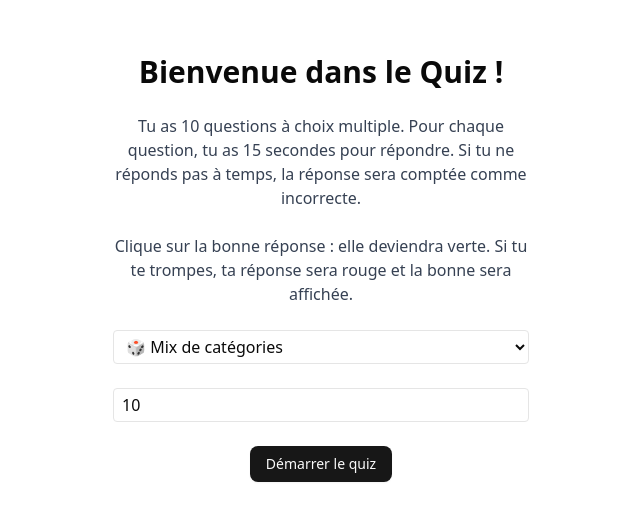
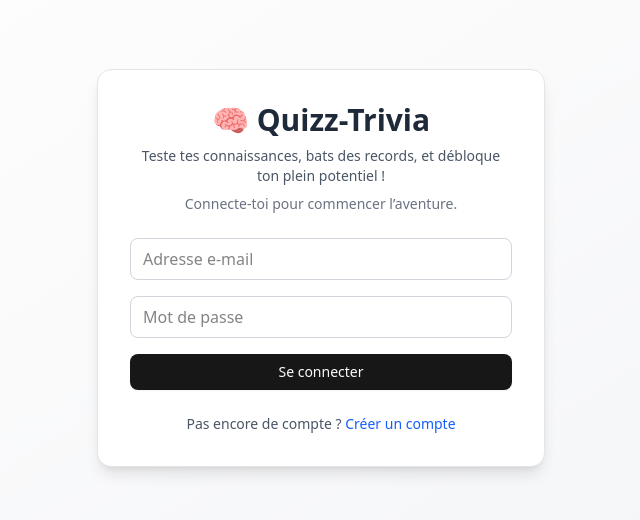
Before and after one commit to RonanKer29/quizz-trivia-api, a React (Vite) app: page / in a window 1280 px wide. Shown: the part 132-652 px from the top of the page, without its empty margins (319-959 px from the left). Built offline with nearby package versions, Linux system fonts and the light colour scheme.

Commit message:
login + supabase

```diff
--- a/package.json
+++ b/package.json
@@ -11,6 +11,7 @@
   },
   "dependencies": {
     "@radix-ui/react-slot": "^1.2.3",
+    "@supabase/supabase-js": "^2.49.9",
     "@tailwindcss/vite": "^4.1.8",
     "class-variance-authority": "^0.7.1",
     "clsx": "^2.1.1",
--- a/src/App.jsx
+++ b/src/App.jsx
@@ -1,13 +1,28 @@
-import { useState } from "react";
+import { useState, useEffect } from "react";
 import Welcome from "./components/Welcome";
 import QuestionCard from "./components/QuestionCard";
 import ScoreScreen from "./components/ScoreScreen";
+import Login from "./components/Login";
+import { getUser, signOut } from "./utils/auth";
+import { CATEGORY_LABELS } from "./utils/categories";
 
 const App = () => {
+  const [user, setUser] = useState(null);
   const [questions, setQuestions] = useState([]);
   const [isQuizStarted, setIsQuizStarted] = useState(false);
   const [currentIndex, setCurrentIndex] = useState(0);
   const [score, setScore] = useState(0);
+  const [selectedCategoryId, setSelectedCategoryId] = useState("");
+  const [selectedCategoryLabel, setSelectedCategoryLabel] = useState("Mix");
+
+  // Vérifie l'authentification à l'arrivée
+  useEffect(() => {
+    const fetchUser = async () => {
+      const u = await getUser();
+      setUser(u);
+    };
+    fetchUser();
+  }, []);
 
   const startQuiz = async (amount, categoryId) => {
     try {
@@ -19,16 +34,15 @@ const App = () => {
 
       const res = await fetch(url);
       const data = await res.json();
+
       setQuestions(data.results);
       setIsQuizStarted(true);
+      setSelectedCategoryId(categoryId || "");
+      setSelectedCategoryLabel(CATEGORY_LABELS[categoryId] || "Mix");
     } catch (err) {
       console.error("Erreur lors du chargement des questions:", err);
     }
   };
-
-  if (!isQuizStarted) {
-    return <Welcome onStart={startQuiz} />;
-  }
 
   const handleAnswer = (isCorrect) => {
     if (isCorrect) {
@@ -36,9 +50,35 @@ const App = () => {
     }
   };
 
+  // Déconnexion utilisateur
+  const handleLogout = async () => {
+    await signOut();
+    setUser(null);
+    setIsQuizStarted(false);
+    setScore(0);
+    setCurrentIndex(0);
+  };
+
+  if (!user) {
+    return <Login onAuthSuccess={() => window.location.reload()} />;
+  }
+
   return (
-    <div>
-      {questions.length > 0 ? (
+    <div className="p-4">
+      <div className="flex justify-between items-center mb-4">
+        <p className="text-sm text-gray-600">
+          Connecté en tant que : {user.email}
+        </p>
+        <button
+          onClick={handleLogout}
+          className="text-red-600 text-sm underline hover:text-red-800"
+        >
+          Se déconnecter
+        </button>
+      </div>
+
+      {isQuizStarted ? (
+        questions.length > 0 ? (
           currentIndex < questions.length ? (
             <QuestionCard
               currentIndex={currentIndex}
@@ -46,11 +86,16 @@ const App = () => {
               onAnswer={handleAnswer}
               onNext={() => setCurrentIndex((prev) => prev + 1)}
               totalQuestions={questions.length}
+              selectedCategoryLabel={selectedCategoryLabel}
             />
           ) : (
             <ScoreScreen
               score={score}
               total={questions.length}
+              category={selectedCategoryLabel}
+              selectedCategoryLabel={selectedCategoryLabel}
+              userId={user.id}
+              userName={user.email}
               onRestart={() => {
                 setCurrentIndex(0);
                 setScore(0);
@@ -59,7 +104,12 @@ const App = () => {
             />
           )
         ) : (
-        <p>Chargement de la question...</p>
+          <p className="text-center mt-20 text-gray-500">
+            Chargement des questions...
+          </p>
+        )
+      ) : (
+        <Welcome onStart={startQuiz} />
       )}
     </div>
   );
--- /dev/null
+++ b/src/components/Login.jsx
@@ -0,0 +1,82 @@
+import { useState } from "react";
+import { signIn, signUp } from "../utils/auth";
+import { Button } from "./ui/button";
+
+const Login = ({ onAuthSuccess }) => {
+  const [email, setEmail] = useState("");
+  const [password, setPassword] = useState("");
+  const [isLogin, setIsLogin] = useState(true);
+  const [errorMsg, setErrorMsg] = useState("");
+
+  const handleSubmit = async (e) => {
+    e.preventDefault();
+    setErrorMsg("");
+    const { error } = isLogin
+      ? await signIn(email, password)
+      : await signUp(email, password);
+
+    if (error) {
+      setErrorMsg(error.message);
+    } else {
+      onAuthSuccess?.();
+    }
+  };
+
+  return (
+    <div className="h-screen w-screen flex items-center justify-center bg-gradient-to-br from-white to-gray-100 px-4">
+      <div className="bg-white p-8 rounded-xl shadow-lg border max-w-md w-full space-y-6">
+        <div className="space-y-2 text-center">
+          <h1 className="text-3xl font-bold text-gray-800">🧠 Quizz-Trivia</h1>
+          <p className="text-sm text-gray-600">
+            Teste tes connaissances, bats des records, et débloque ton plein
+            potentiel !
+          </p>
+          <p className="text-sm text-gray-500">
+            {isLogin
+              ? "Connecte-toi pour commencer l’aventure."
+              : "Crée un compte pour te mesurer aux meilleurs."}
+          </p>
+        </div>
+
+        {errorMsg && (
+          <p className="text-red-600 text-sm text-center">{errorMsg}</p>
+        )}
+
+        <form onSubmit={handleSubmit} className="space-y-4">
+          <input
+            type="email"
+            placeholder="Adresse e-mail"
+            value={email}
+            onChange={(e) => setEmail(e.target.value)}
+            required
+            className="w-full border border-gray-300 px-3 py-2 rounded-md focus:outline-none focus:ring focus:ring-blue-400"
+          />
+          <input
+            type="password"
+            placeholder="Mot de passe"
+            value={password}
+            onChange={(e) => setPassword(e.target.value)}
+            required
+            className="w-full border border-gray-300 px-3 py-2 rounded-md focus:outline-none focus:ring focus:ring-blue-400"
+          />
+
+          <Button type="submit" className="w-full">
+            {isLogin ? "Se connecter" : "Créer mon compte"}
+          </Button>
+        </form>
+
+        <p className="text-sm text-center text-gray-600">
+          {isLogin ? "Pas encore de compte ?" : "Déjà inscrit ?"}{" "}
+          <button
+            onClick={() => setIsLogin(!isLogin)}
+            className="text-blue-600 hover:underline font-medium"
+          >
+            {isLogin ? "Créer un compte" : "Se connecter"}
+          </button>
+        </p>
+      </div>
+    </div>
+  );
+};
+
+export default Login;
--- a/src/components/QuestionCard.jsx
+++ b/src/components/QuestionCard.jsx
@@ -9,6 +9,7 @@ const QuestionCard = ({
   onAnswer,
   onNext,
   totalQuestions,
+  selectedCategoryLabel,
 }) => {
   const [shuffledAnswers, setShuffledAnswers] = useState([]);
   const [selectedAnswer, setSelectedAnswer] = useState(null);
@@ -48,16 +49,18 @@ const QuestionCard = ({
   return (
     <div className="h-screen w-screen flex items-center justify-center px-4">
       <div className="text-center max-w-xl space-y-6">
+        <h1 className="text-lg text-muted-foreground font-bold">
+          Tu joues dans la catégorie: {selectedCategoryLabel}
+        </h1>
         <p className="text-gray-600 text-sm">
-          {" "}
           Question : {currentIndex + 1} / {totalQuestions}
         </p>
-        <p className="text-xl font-semibold">
+        <p className="text-3xl font-semibold">
           {decodeHTML(questionData.question)}
         </p>
 
         <div className="grid gap-4">
-          <p className="text-sm text-gray-500">⏱ Temps restant : {timer}s</p>
+          <p className="text-sm text-red-500">⏱ Temps restant : {timer}s</p>
 
           {shuffledAnswers.map((sa, i) => (
             <Button
--- a/src/components/ScoreScreen.jsx
+++ b/src/components/ScoreScreen.jsx
@@ -1,4 +1,6 @@
 import { Button } from "./ui/button";
+import { useEffect, useRef } from "react";
+import { supabase } from "../supabaseClient";
 
 const getFeedbackMessage = (score, total) => {
   const ratio = score / total;
@@ -8,9 +10,49 @@ const getFeedbackMessage = (score, total) => {
   return "Ne te décourage pas, continue à t'entraîner 🙌";
 };
 
-const ScoreScreen = ({ score, total, onRestart }) => {
+const ScoreScreen = ({
+  score,
+  total,
+  category,
+  selectedCategoryLabel,
+  userId,
+  userName, // 👈 reçu depuis App.jsx
+  onRestart,
+}) => {
   const percent = Math.round((score / total) * 100);
   const message = getFeedbackMessage(score, total);
+  const hasInserted = useRef(false);
+
+  useEffect(() => {
+    if (hasInserted.current) return;
+
+    const saveScore = async () => {
+      const { error } = await supabase.from("games").insert([
+        {
+          user_id: userId,
+          user_name: userName, // ✅ email de l'utilisateur
+          score,
+          total,
+          category,
+        },
+      ]);
+
+      if (error) {
+        console.error("❌ Erreur lors de l'enregistrement :", error.message);
+      } else {
+        console.log("✅ Score enregistré :", {
+          userId,
+          userName,
+          score,
+          total,
+          category,
+        });
+      }
+    };
+
+    saveScore();
+    hasInserted.current = true;
+  }, [userId, userName, score, total, category]);
 
   return (
     <div className="h-screen w-screen flex items-center justify-center bg-gradient-to-br from-white to-gray-100 px-4">
@@ -22,6 +64,10 @@ const ScoreScreen = ({ score, total, onRestart }) => {
         <p className="text-xl text-gray-700">
           Tu as obtenu <span className="font-bold">{score}</span> bonne
           {score > 1 ? "s" : ""} réponse{score > 1 ? "s" : ""} sur {total}.
+          <br />
+          <span className="text-sm italic">
+            (Catégorie : {selectedCategoryLabel})
+          </span>
         </p>
 
         <div className="w-full bg-gray-300 rounded-full h-6 overflow-hidden">
--- /dev/null
+++ b/src/supabaseClient.js
@@ -0,0 +1,7 @@
+import { createClient } from "@supabase/supabase-js";
+
+const supabaseUrl = "https://mqnbaczlrcdkzjhcfxjr.supabase.co"; // récupère ça sur ton dashboard
+const supabaseKey =
+  "eyJhbGciOiJIUzI1NiIsInR5cCI6IkpXVCJ9.eyJpc3MiOiJzdXBhYmFzZSIsInJlZiI6Im1xbmJhY3pscmNka3pqaGNmeGpyIiwicm9sZSI6ImFub24iLCJpYXQiOjE3NDg5MjM3MTMsImV4cCI6MjA2NDQ5OTcxM30.T9_8YoeZ-8tDXw7FWSLcN6dqk1GVBVonkR8u5hLEOVo"; // prends le `anon` public key (non secret)
+
+export const supabase = createClient(supabaseUrl, supabaseKey);
--- /dev/null
+++ b/src/utils/auth.js
@@ -0,0 +1,33 @@
+import { supabase } from "../supabaseClient";
+
+// Inscription
+export const signUp = async (email, password) => {
+  const { data, error } = await supabase.auth.signUp({
+    email,
+    password,
+  });
+  return { data, error };
+};
+
+// Connexion
+export const signIn = async (email, password) => {
+  const { data, error } = await supabase.auth.signInWithPassword({
+    email,
+    password,
+  });
+  return { data, error };
+};
+
+// Déconnexion
+export const signOut = async () => {
+  const { error } = await supabase.auth.signOut();
+  return error;
+};
+
+// Obtenir l'utilisateur actuel
+export const getUser = async () => {
+  const {
+    data: { user },
+  } = await supabase.auth.getUser();
+  return user;
+};
--- /dev/null
+++ b/src/utils/categories.js
@@ -0,0 +1,11 @@
+export const CATEGORY_LABELS = {
+  "": "Mix",
+  9: "Culture Générale",
+  11: "Films",
+  12: "Musique",
+  17: "Science et nature",
+  18: "Informatique",
+  21: "Sport",
+  23: "Histoire",
+  27: "Animaux",
+};
```
Also changed, not shown: 1 other file (tests, documents, lock files or other folders). Lines whose indentation alone changed are shown as unchanged.
